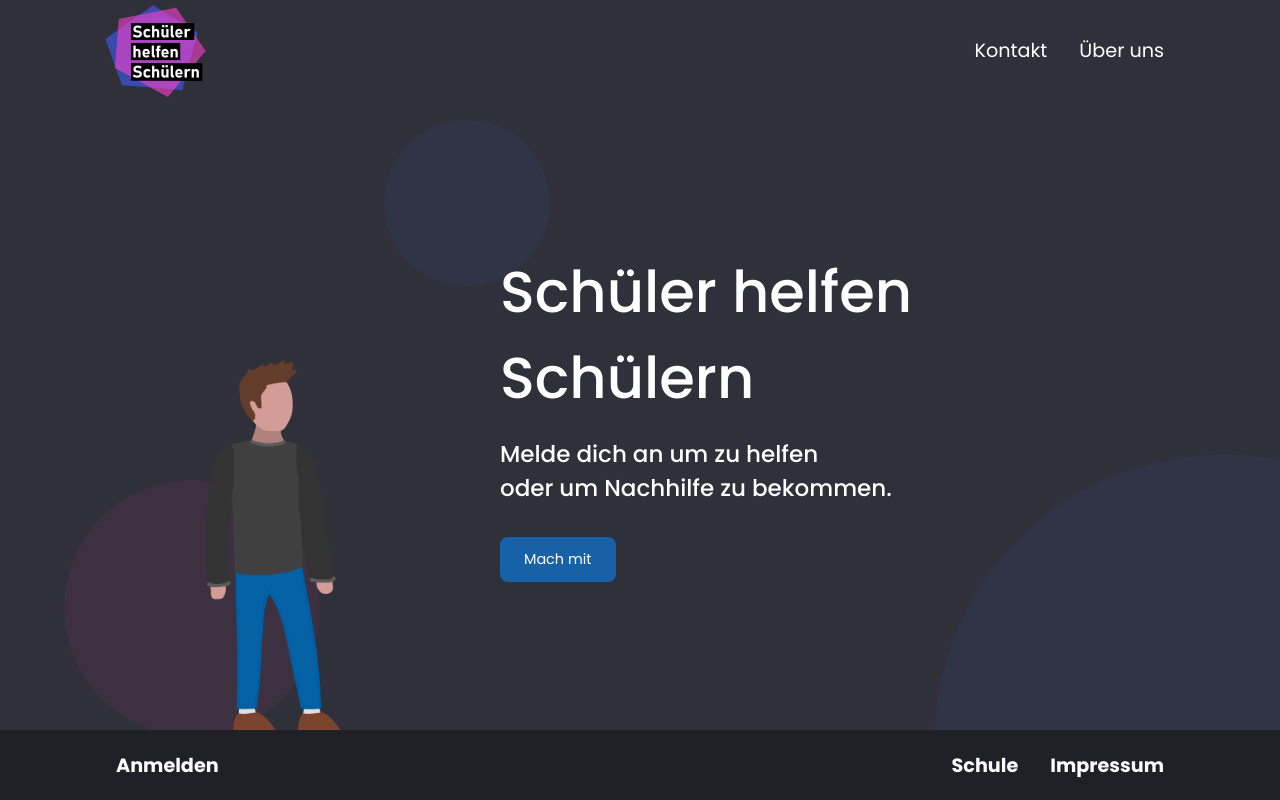
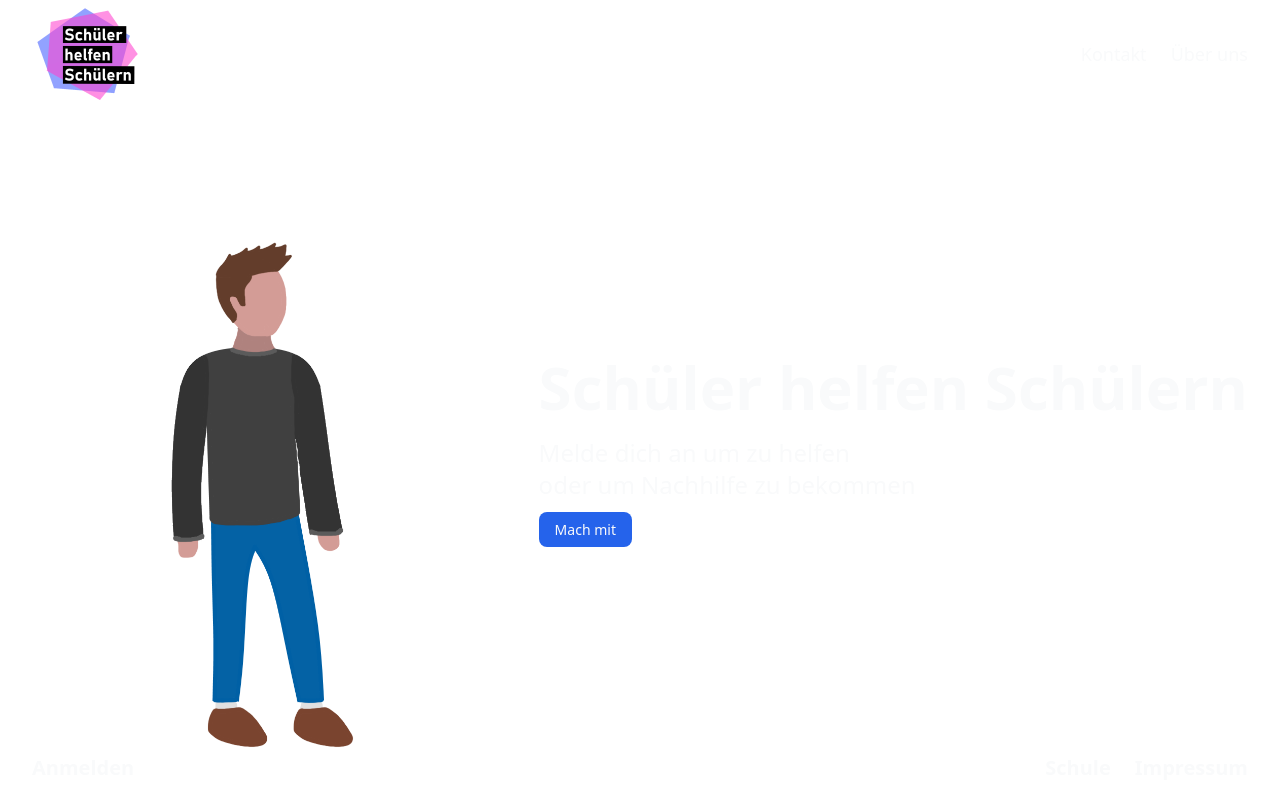
Before and after one commit to trioxtron/shs, a PHP site: page / in a window 1280 px wide. Run offline with PHP 8.4, Linux system fonts and the light colour scheme.

Commit message:
rebuild index.php using tailwind

```diff
--- a/index.css
+++ b/index.css
@@ -1,51 +1,38 @@
+@import url('https://fonts.googleapis.com/css?family=Poppins:400,500,700');
+
+:root {
+  --pink-text: #BC3A80;
+  --blue-text: #639ce7;
+  --button-color: #1762A7;
+  --button-hover-color: #2180d8;
+}
+
+body {
+  background-color: #2F303A;
+  font-family: Poppins, sans-serif;
+}
+
 ::-webkit-scrollbar {
   display: none;
 }
 
-.home-main-section {
-  display: flex;
-  align-items: stretch;
-  justify-content: space-between;
-  flex-grow: 1;
+a.button {
+  background-color: var(--button-color);
 }
 
-.home-main-section .img-wrapper {
-  flex-grow: 1;
-  flex-direction: column;
-  display: flex;
-  align-items: stretch;
-  justify-content: flex-end;
+a.button:hover {
+  background-color: var(--button-hover-color);
 }
 
-.home-main-section .lady-image {
-  background-image: url(images/Char3.png);
-  flex-grow: 1;
-  max-height: 70vh;
-  min-width: 30vw;
-  background-size: contain;
-  background-repeat: no-repeat;
-  background-position: bottom left;
+img {
+  z-index: -1;
 }
 
-.home-main-section .call-to-action {
-  display: flex;
-  flex-direction: column;
-  align-items: flex-start;
-  margin: 1rem;
-  align-self: center;
+footer {
+  background-color: #202027;
 }
 
-@media (max-width: 1100px) {
-  .home-main-section .img-wrapper {
-    display: none;
-  }
-
-  .home-main-section {
-    justify-content: center;
-  }
-}
-
-.home-page-circle-1 {
+#bubbles li:nth-child(1) {
     position: absolute;
     width: 20vw;
     height: 20vw;
@@ -56,7 +43,7 @@
     z-index: -1;
 }
 
-.home-page-circle-2 {
+#bubbles li:nth-child(2) {
     position: absolute;
     width: 13vw;
     height: 13vw;
@@ -67,7 +54,7 @@
     z-index: -1;
 }
 
-.home-page-circle-3 {
+#bubbles li:nth-child(3) {
     position: absolute;
     overflow: hidden;
     width: 45vw;
@@ -77,7 +64,7 @@
     z-index: -1;
 }
 
-.home-page-circle-3::before {
+#bubbles li:nth-child(3)::before {
     content: '';
     transform: translate(40%, 40%);
     position: absolute;
--- a/index.php
+++ b/index.php
@@ -1,8 +1,6 @@
-
 <?php
     session_start();
 ?>
-
 
 
 <!DOCTYPE html>
@@ -10,68 +8,80 @@
     <head>
         <meta charset="UTF-8">
         <meta name="viewport" content="width=device-width, initial-scale=1.0">
-  <meta http-equiv="X-UA-Compatible" content="ie=edge">
-  <link href="styles.css" rel="stylesheet">
-  <link href="index.css" rel="stylesheet">
+        <link href="https://unpkg.com/tailwindcss@^2/dist/tailwind.min.css" rel="stylesheet">
+        <link href="index2.css" rel="stylesheet">
         <link rel="icon" href="images/favicon.png" type="image/png">
         <title>Startseite</title>
     </head>
-<body class="full-height-grow">
-  <div class = "container full-height-grow">
-    <header class="main-header">
-      <a href="/" class="brand-logo">
+
+    <body class="flex flex-col text-base text-gray-50 h-screen">
+        <header class="mb-auto">
+            <div class="container mx-auto px-8 flex pt-1.5 justify-between">
+                <a href="/" alt="logo">
                     <img src="images/logo3.png">
                 </a>
-      <nav class="main-nav">
-        <ul>
-        <li><a href="discover.php">Kontakt</a></li>
-          <li><a href="about.php">Über uns</a></li>
+                <ul class="flex items-center flex-nowrap space-x-6 text-md sm:text-lg">
+                <li class="flex-1"><a href="discover.php" class="hover:text-gray-400">Kontakt</a></li>
+                <li class="flex-1 whitespace-nowrap"><a href="about.php" class="hover:text-gray-400">Über uns</a></li>
                 </ul>
-      </nav>
+            </div>
         </header>
-    <section class="home-main-section">
-      <div class="img-wrapper">
-        <div class="lady-image"></div>
+
+        <main>
+            <ul id="bubbles">
+                <li></li>
+                <li></li>
+                <li></li>
+            </ul>
+            <div class="pt-5 container mx-auto px-8 flex flex-col-reverse xl:flex-row">
+                <div class="flex-grow hidden xl:block self-end xl:w-1/3">
+                    <img src="images/char.png" alt="human" class="relative top-3">
                 </div>
-      <div class="call-to-action">
-        <h1 class="title">Schüler helfen Schülern</h1>
-        <span class="subtitle">Melde dich an um zu helfen<br>oder um Nachhilfe zu bekommen.</span>
-        <a href="start.php" class="btn">Mach mit</a>
+                <div class="pt-12 sm:pt-0 pb-14 sm:pb-80 xl:pb-0">
+                    <h1 class="font-bold text-6xl pb-5 xl:pt-32">Schüler helfen Schülern</h1>
+                    <p class="text-2xl pb-4">
+                        Melde dich an um zu helfen <br>
+                        oder um Nachhilfe zu bekommen
+                    </p>
+                    <p>
+                        <a href="start.php" class="text-sm bg-blue-600 p-2 px-4 rounded-lg button">Mach mit</a>
+                    </p>
                 </div>
-    </section>
-    <div class="home-page-circle-1"></div>
-    <div class="home-page-circle-2"></div>
-    <div class="home-page-circle-3"></div>
             </div>
-  <footer class="main-footer">
-      <div class="container">
-        <nav class="footer-nav">
-          <ul>
+        </main>
+
+        <footer>
+            <div class="container mx-auto px-8 flex flex-row items-center font-bold text-md sm:text-xl h-16">
+                <ul class="flex-1">
                     <?php
                     if (isset($_SESSION['userId'])) {
-              echo"<li><a href='start.php'>Kurse</a></li>
-                   <li><a href='userchats.php'>Meine Chats</a></li>";
-            }
-            else {
-              echo"<li><a href='join.php'>Anmelden</a></li>";
+                    ?>
+
+                    <li><a href='start.php' class="hover:text-gray-400">Kurse</a></li>
+                    <li><a href='userchats.php' class="hover:text-gray-400">Meine Chats</a></li>
+
+                    <?php
+                    } else {
+                    ?>
+
+                    <li><a href='join.php' class="hover:text-gray-400">Anmelden</a></li>
+
+                    <?php
                     }
                     ?>
                 </ul>
-        </nav>
-        <nav class="footer-nav">
-          <ul>
-            <li>
-              <a href="https://www.gsglebach.de/home.html" class="social-link">
+                <ul class="flex space-x-6">
+                    <li class="flex-0">
+                        <a href="https://www.gsglebach.de/home.html" class="hover:text-gray-400">
                             Schule
                         </a>
                     </li>
-            <li>
-              <a href="imprint.php" class="social-link">
+                    <li class="flex-0">
+                        <a href="imprint.php" class="hover:text-gray-400">
                             Impressum
                         </a>
                     </li>
                 </ul>
-        </nav>
             </div>
         </footer>
     </body>
--- a/styles.css
+++ b/styles.css
@@ -9,9 +9,9 @@
   margin: 0;
   background-color: #2F303A;
   font-family: Poppins, sans-serif;
-  font-size: 1.2rem;
   color: white;
   min-height: 100vh;
+  font-size: 16px;
 }
 
 .full-height-grow {
@@ -62,7 +62,6 @@
   height: 70px;
   background-color: #202027;
   font-weight: bold;
-
 }
 
 .social-link img {
--- a/usercourses.php
+++ b/usercourses.php
@@ -123,8 +123,6 @@
                         }
                         echo "</tabel>";
                     }
-
-
                 ?>
             </table>
 
```
Also changed, not shown: README.md, sendVer.php (line endings or trailing spaces). Lines whose indentation alone changed are shown as unchanged.
